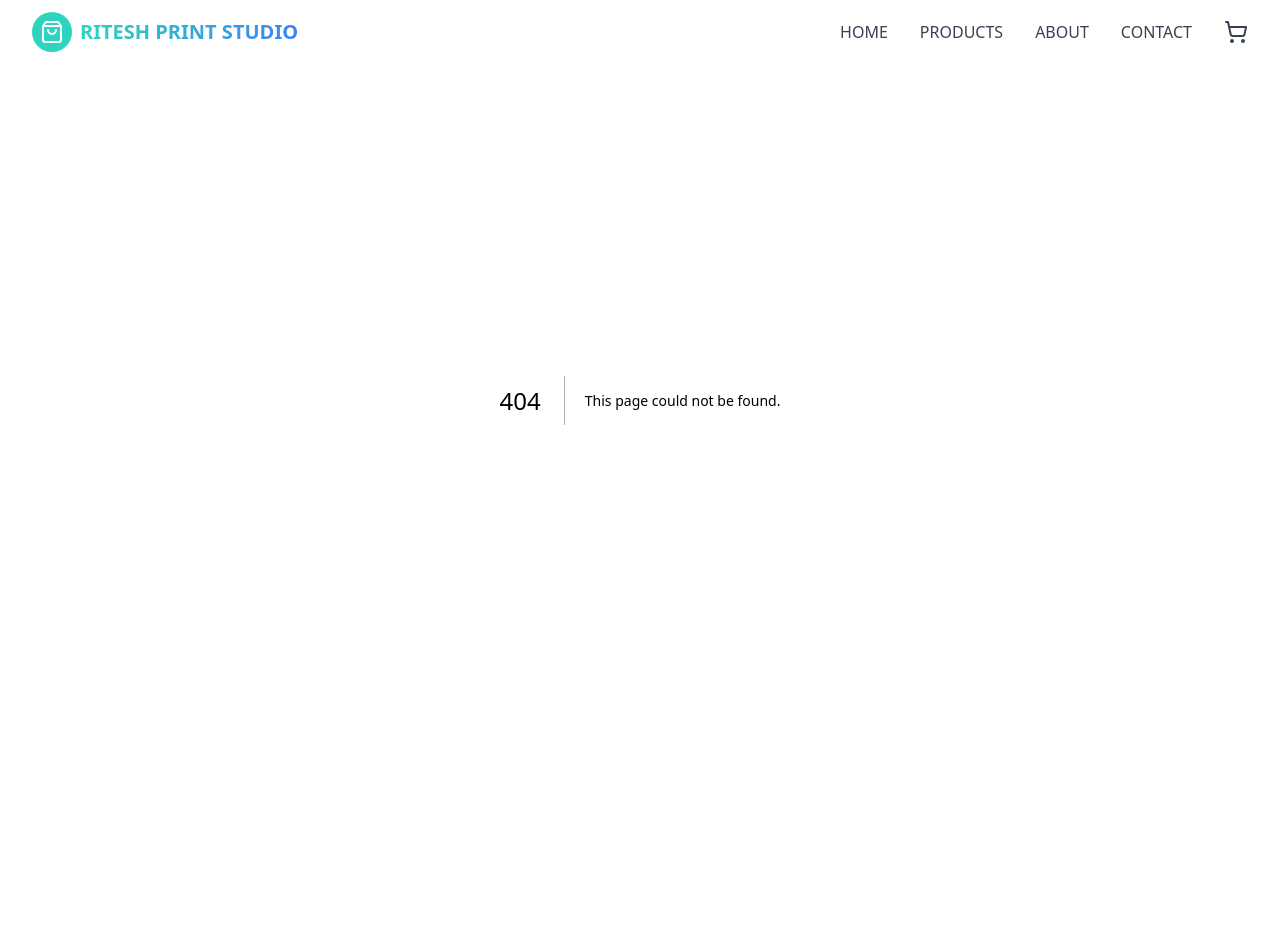
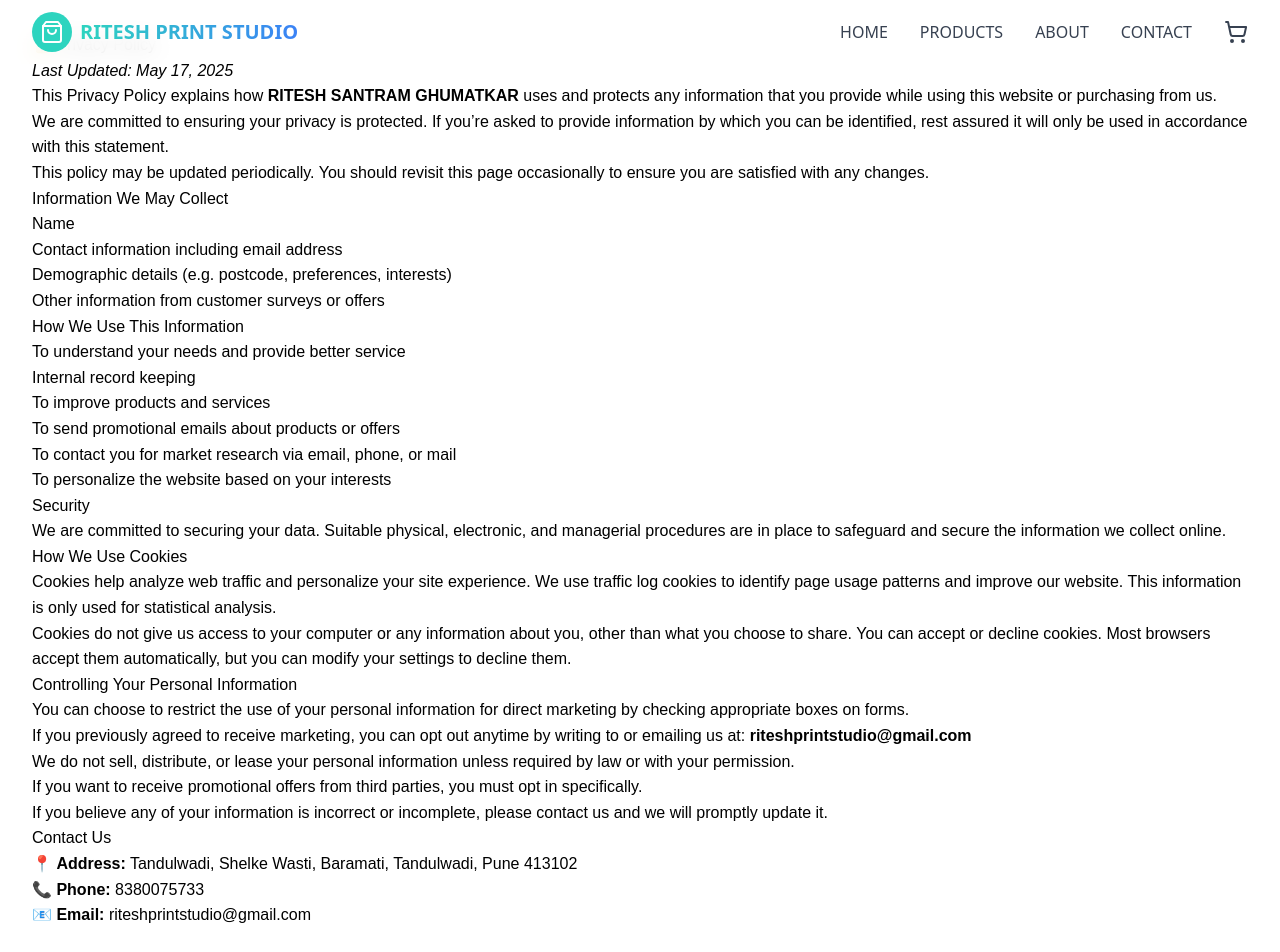
Before and after one commit to cybexonics/ritesh-print-studio, a Next.js app: page /privacy-policy in a window 1280 px wide. Before the commit this address had no page. Shown: the top 952 px of the page. Before the commit the page ends 800 px from the top, so only its background shows below. Built offline with nearby package versions, Linux system fonts and the light colour scheme.

Commit message:
policy pages

```diff
--- a/app/contact/page.tsx
+++ b/app/contact/page.tsx
@@ -4,20 +4,45 @@ import { useState } from 'react'
 
 export default function ContactPage() {
   const [formData, setFormData] = useState({ name: '', email: '', message: '' })
+  const [loading, setLoading] = useState(false)
+  const [responseMessage, setResponseMessage] = useState('')
 
   const handleChange = (e: React.ChangeEvent<HTMLInputElement | HTMLTextAreaElement>) => {
     setFormData({ ...formData, [e.target.name]: e.target.value })
   }
 
-  const handleSubmit = (e: React.FormEvent) => {
+  const handleSubmit = async (e: React.FormEvent) => {
     e.preventDefault()
-    alert('Message sent!')
+    setLoading(true)
+
+    const res = await fetch('https://api.web3forms.com/submit', {
+      method: 'POST',
+      headers: {
+        'Content-Type': 'application/json',
+      },
+      body: JSON.stringify({
+        access_key: 'YOUR_ACCESS_KEY_HERE', // <-- Replace with your real key
+        subject: 'New Contact Message',
+        ...formData,
+      }),
+    })
+
+    const result = await res.json()
+    setLoading(false)
+
+    if (result.success) {
+      setResponseMessage('Message sent successfully!')
+      setFormData({ name: '', email: '', message: '' })
+    } else {
+      setResponseMessage('Something went wrong. Please try again.')
+    }
   }
 
   return (
-    <div className="min-h-screen flex items-center justify-center bg-white px-4">
-      <div className="max-w-lg w-full space-y-6">
+    <div className="min-h-screen bg-white px-4 py-10 flex flex-col items-center justify-start">
+      <div className="max-w-xl w-full space-y-6">
         <h1 className="text-3xl font-bold text-center text-gray-800">Contact Us</h1>
+
         <form onSubmit={handleSubmit} className="space-y-4">
           <input
             type="text"
@@ -25,8 +50,8 @@ export default function ContactPage() {
             placeholder="Your Name"
             value={formData.name}
             onChange={handleChange}
+            required
             className="w-full p-3 border border-gray-300 rounded-md focus:outline-none focus:ring-2 focus:ring-teal-400"
-            required
           />
           <input
             type="email"
@@ -34,8 +59,8 @@ export default function ContactPage() {
             placeholder="Your Email"
             value={formData.email}
             onChange={handleChange}
+            required
             className="w-full p-3 border border-gray-300 rounded-md focus:outline-none focus:ring-2 focus:ring-teal-400"
-            required
           />
           <textarea
             name="message"
@@ -43,16 +68,31 @@ export default function ContactPage() {
             placeholder="Your Message"
             value={formData.message}
             onChange={handleChange}
+            required
             className="w-full p-3 border border-gray-300 rounded-md focus:outline-none focus:ring-2 focus:ring-teal-400"
-            required
           ></textarea>
+
           <button
             type="submit"
-            className="w-full bg-black text-white py-3 rounded-md transition-colors hover:bg-[rgb(20,184,166)]"
+            disabled={loading}
+            className="w-full bg-black text-white py-3 rounded-md transition-colors hover:bg-teal-500 disabled:opacity-60"
           >
-            Send Message
+            {loading ? 'Sending...' : 'Send Message'}
           </button>
+
+          {responseMessage && (
+            <p className="text-center text-sm text-gray-600">{responseMessage}</p>
+          )}
         </form>
+
+        <div className="border-t pt-6 text-sm text-gray-700 space-y-2">
+          <p><strong>You may contact us using the information below:</strong></p>
+          <p><strong>Merchant Legal Entity Name:</strong> RITESH SANTRAM GHUMATKAR</p>
+          <p><strong>Registered Address:</strong> Tandulwadi, Shelke Wasti, Baramati, Tandulwadi, Tandulwadi Pune 413102</p>
+          <p><strong>Operational Address:</strong>Baramati, 413102, Dist: Pune, MH, India.</p>
+          <p><strong>Telephone No:</strong> 8380075733</p>
+          <p><strong>Email ID:</strong> riteshprintstudio@gmail.com</p>
+        </div>
       </div>
     </div>
   )
--- /dev/null
+++ b/app/privacy-policy/page.tsx
@@ -0,0 +1,112 @@
+
+import React from 'react';
+
+const PrivacyPolicyPage: React.FC = () => {
+  return (
+    <>
+
+      <main style={{ padding: '2rem', fontFamily: 'Arial, sans-serif', lineHeight: 1.6 }}>
+        <h1>🔒 Privacy Policy</h1>
+        <p><em>Last Updated: May 17, 2025</em></p>
+
+        <section>
+          <p>
+            This Privacy Policy explains how <strong>RITESH SANTRAM GHUMATKAR</strong> uses and protects any
+            information that you provide while using this website or purchasing from us.
+          </p>
+          <p>
+            We are committed to ensuring your privacy is protected. If you’re asked to provide information by which you
+            can be identified, rest assured it will only be used in accordance with this statement.
+          </p>
+          <p>
+            This policy may be updated periodically. You should revisit this page occasionally to ensure you are
+            satisfied with any changes.
+          </p>
+        </section>
+
+        <section>
+          <h2>Information We May Collect</h2>
+          <ul>
+            <li>Name</li>
+            <li>Contact information including email address</li>
+            <li>Demographic details (e.g. postcode, preferences, interests)</li>
+            <li>Other information from customer surveys or offers</li>
+          </ul>
+        </section>
+
+        <section>
+          <h2>How We Use This Information</h2>
+          <ul>
+            <li>To understand your needs and provide better service</li>
+            <li>Internal record keeping</li>
+            <li>To improve products and services</li>
+            <li>To send promotional emails about products or offers</li>
+            <li>To contact you for market research via email, phone, or mail</li>
+            <li>To personalize the website based on your interests</li>
+          </ul>
+        </section>
+
+        <section>
+          <h2>Security</h2>
+          <p>
+            We are committed to securing your data. Suitable physical, electronic, and managerial procedures are in
+            place to safeguard and secure the information we collect online.
+          </p>
+        </section>
+
+        <section>
+          <h2>How We Use Cookies</h2>
+          <p>
+            Cookies help analyze web traffic and personalize your site experience. We use traffic log cookies to
+            identify page usage patterns and improve our website. This information is only used for statistical
+            analysis.
+          </p>
+          <p>
+            Cookies do not give us access to your computer or any information about you, other than what you choose to
+            share. You can accept or decline cookies. Most browsers accept them automatically, but you can modify your
+            settings to decline them.
+          </p>
+        </section>
+
+        <section>
+          <h2>Controlling Your Personal Information</h2>
+          <ul>
+            <li>
+              You can choose to restrict the use of your personal information for direct marketing by checking
+              appropriate boxes on forms.
+            </li>
+            <li>
+              If you previously agreed to receive marketing, you can opt out anytime by writing to or emailing us at:
+              <strong> riteshprintstudio@gmail.com</strong>
+            </li>
+            <li>
+              We do not sell, distribute, or lease your personal information unless required by law or with your
+              permission.
+            </li>
+            <li>
+              If you want to receive promotional offers from third parties, you must opt in specifically.
+            </li>
+            <li>
+              If you believe any of your information is incorrect or incomplete, please contact us and we will promptly
+              update it.
+            </li>
+          </ul>
+        </section>
+
+        <section>
+          <h2>Contact Us</h2>
+          <p>
+            📍 <strong>Address:</strong> Tandulwadi, Shelke Wasti, Baramati, Tandulwadi, Pune 413102
+          </p>
+          <p>
+            📞 <strong>Phone:</strong> 8380075733<br />
+            📧 <strong>Email:</strong>{' '}
+            <a href="mailto:riteshprintstudio@gmail.com">riteshprintstudio@gmail.com</a>
+          </p>
+        </section>
+      </main>
+    </>
+  );
+};
+
+export default PrivacyPolicyPage;
--- /dev/null
+++ b/app/shipping-policy/page.tsx
@@ -0,0 +1,78 @@
+import Head from 'next/head';
+import React from 'react';
+
+const ShippingPolicyPage: React.FC = () => {
+  return (
+    <>
+      <Head>
+        <title>Shipping Policy</title>
+      </Head>
+
+      <main style={{ padding: '2rem', fontFamily: 'Arial, sans-serif', lineHeight: 1.6 }}>
+        <h1>🚚 Shipping Policy</h1>
+        <p><em>Last Updated: May 17, 2025</em></p>
+
+        <section>
+          <h2>1. International Shipping</h2>
+          <p>
+            For international buyers, orders are shipped and delivered through registered international courier companies
+            and/or International Speed Post only.
+          </p>
+        </section>
+
+        <section>
+          <h2>2. Domestic Shipping</h2>
+          <p>
+            For domestic buyers, orders are shipped through registered domestic courier companies and/or Speed Post only.
+          </p>
+        </section>
+
+        <section>
+          <h2>3. Shipping Timeline</h2>
+          <p>
+            Orders are shipped within <strong>6-8 days</strong> from the date of order and payment or as per the delivery
+            date agreed at the time of order confirmation.
+          </p>
+          <p>
+            Delivery is subject to courier company/post office norms.
+          </p>
+        </section>
+
+        <section>
+          <h2>4. Liability</h2>
+          <p>
+            <strong>RITESH SANTRAM GHUMATKAR</strong> is not liable for any delay in delivery by the courier or postal
+            authorities. Our responsibility ends when the consignment is handed over to them within the specified period.
+          </p>
+        </section>
+
+        <section>
+          <h2>5. Delivery Address</h2>
+          <p>
+            All orders will be delivered to the address provided by the buyer at the time of purchase.
+          </p>
+        </section>
+
+        <section>
+          <h2>6. Service Confirmation</h2>
+          <p>
+            Delivery of our services will be confirmed through your email address as specified during registration.
+          </p>
+        </section>
+
+        <section>
+          <h2>7. Support</h2>
+          <p>
+            For any issues related to our services, you may contact our helpdesk:
+          </p>
+          <ul>
+            <li>📞 Phone: 8380075733</li>
+            <li>📧 Email: <a href="mailto:riteshprintstudio@gmail.com">riteshprintstudio@gmail.com</a></li>
+          </ul>
+        </section>
+      </main>
+    </>
+  );
+};
+
+export default ShippingPolicyPage;
```
